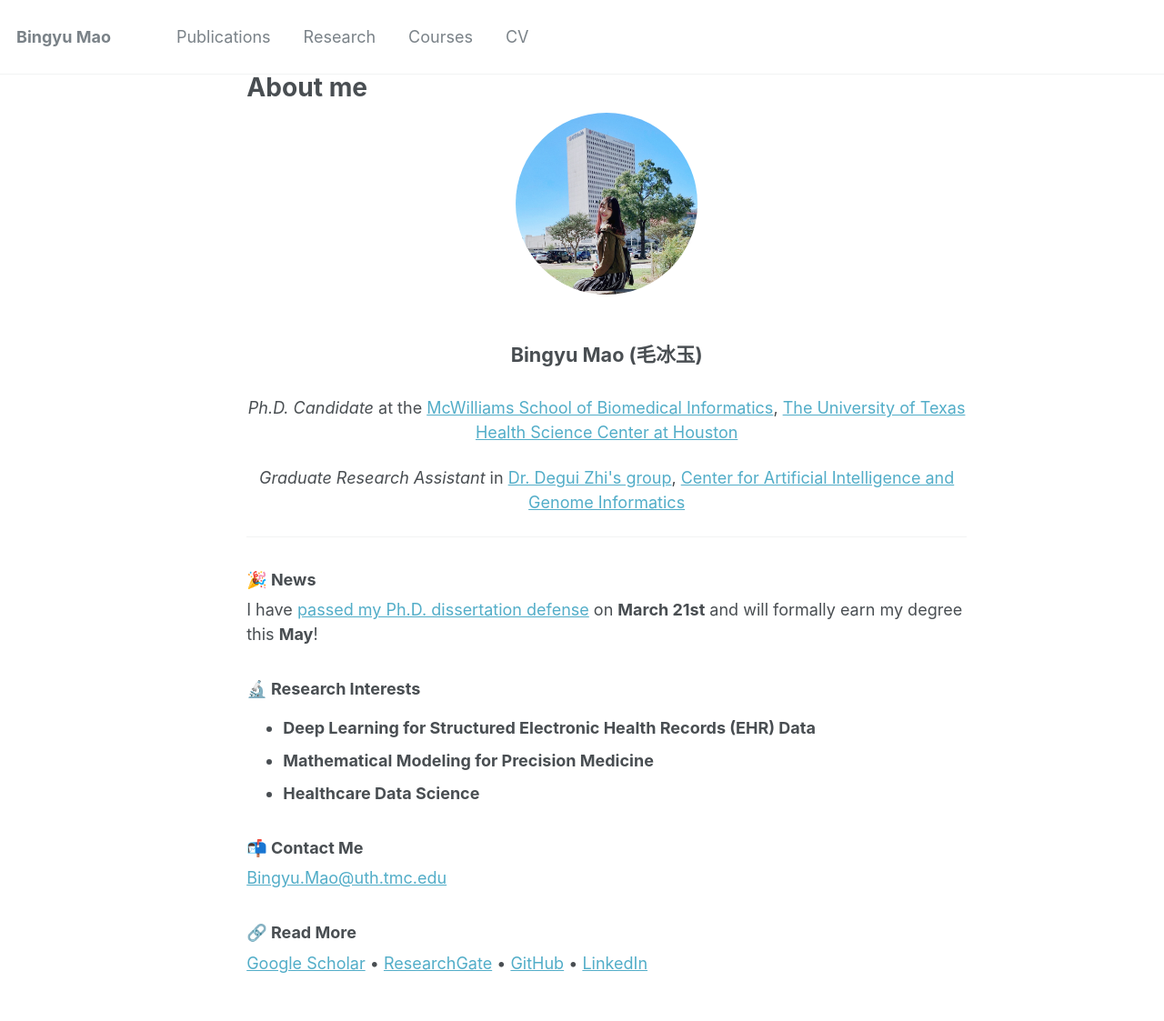
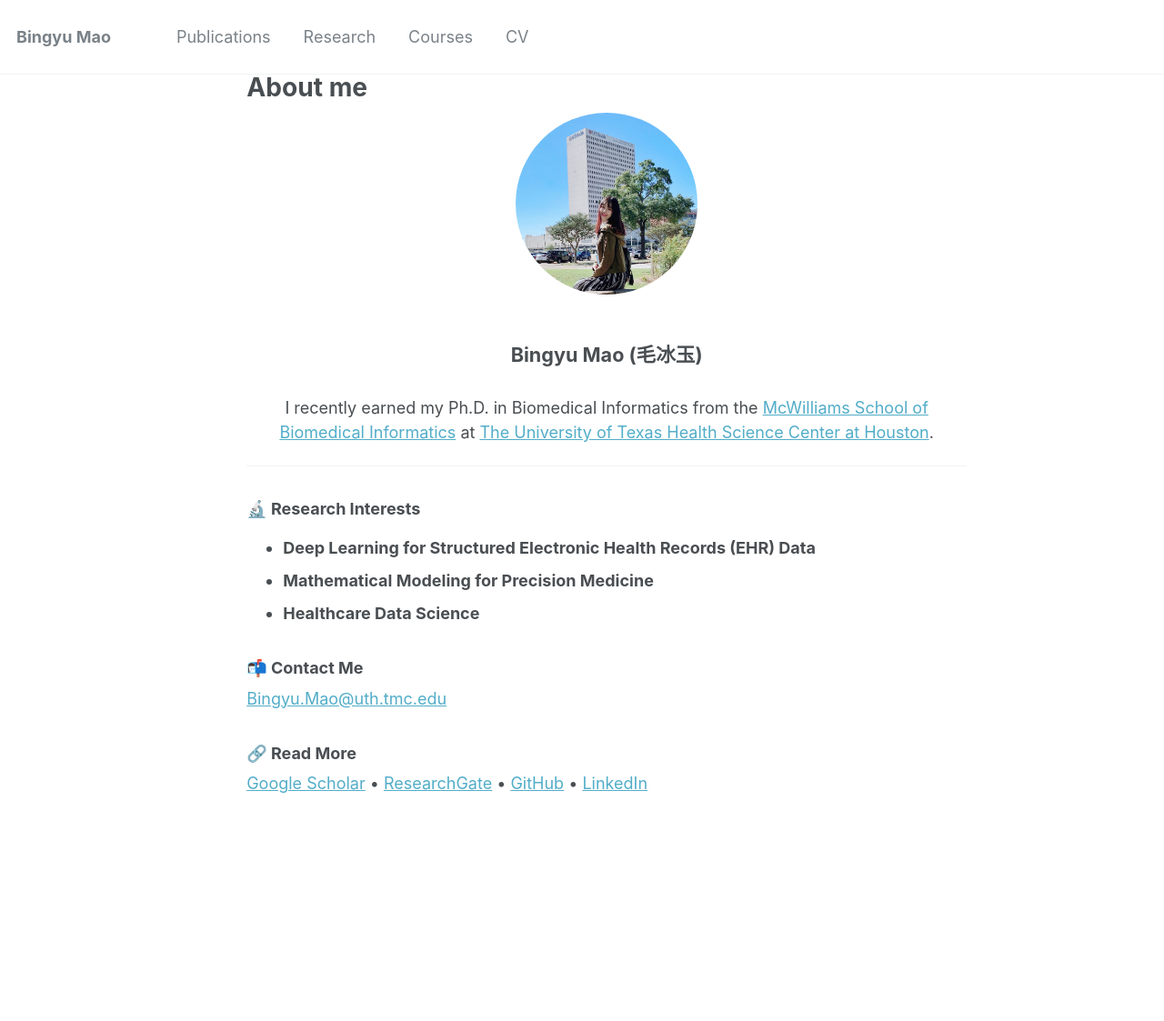
Before and after one commit to BingyuMao/BingyuMao.github.io, a Jekyll site: the page built from _pages/about.md, in a window 1280 px wide. Shown: the whole page at 91% size. Built offline with Jekyll 4.4.1, drawn with Linux system fonts in a browser that asks for light colours; after the commit the page ends 925 px from its top, so only the background shows below that.

Commit message:
Update about.md

```diff
--- a/_pages/about.md
+++ b/_pages/about.md
@@ -19,24 +19,13 @@ redirect_from:
 </p>
 
 <p style="text-align: center;">
-    <em>Ph.D. Candidate</em> at the
-    <a href="https://sbmi.uth.edu/">McWilliams School of Biomedical Informatics</a>,
-    <a href="https://www.uth.edu/">The University of Texas Health Science Center at Houston</a>
+I recently earned my Ph.D. in Biomedical Informatics from the
+<a href="https://sbmi.uth.edu/">McWilliams School of Biomedical Informatics</a> at
+<a href="https://www.uth.edu/">The University of Texas Health Science Center at Houston</a>.
 </p>
 
-<p style="text-align: center;">
-    <em>Graduate Research Assistant</em> in
-    <a href="https://zhigroup.github.io/">Dr. Degui Zhi's group</a>,
-    <a href="https://sbmi.uth.edu/aigi">Center for Artificial Intelligence and Genome Informatics</a>
-</p>
 
 <hr>
-
-<h3>🎉 News</h3>
-<p>
-    I have <a href="https://www.linkedin.com/posts/mcwilliamssbmi_bingyu-mao-successfully-defended-her-dissertation-activity-7308953020170452992-jts1?utm_source=share&utm_medium=member_desktop&rcm=ACoAAB7NjFIBhJFxt29UyapDS7X4GK5ovJxU4Bc">
-    passed my Ph.D. dissertation defense</a> on <strong>March 21st</strong> and will formally earn my degree this <strong>May</strong>!
-</p>
 
 <h3>🔬 Research Interests</h3>
 <ul>
```
